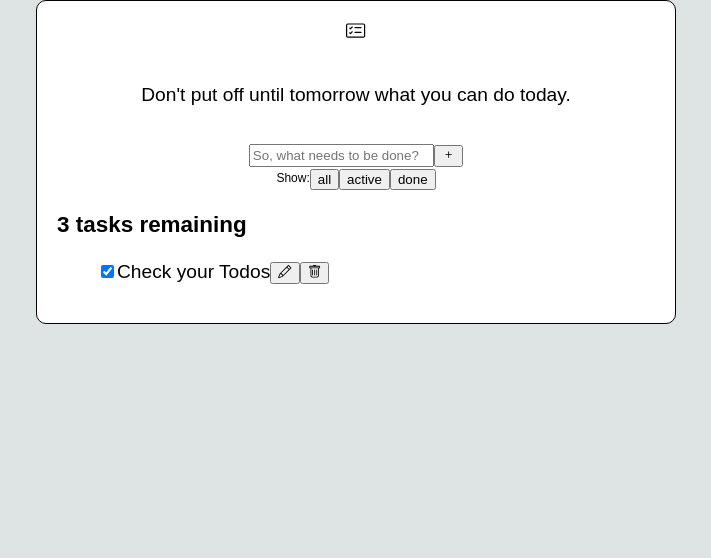
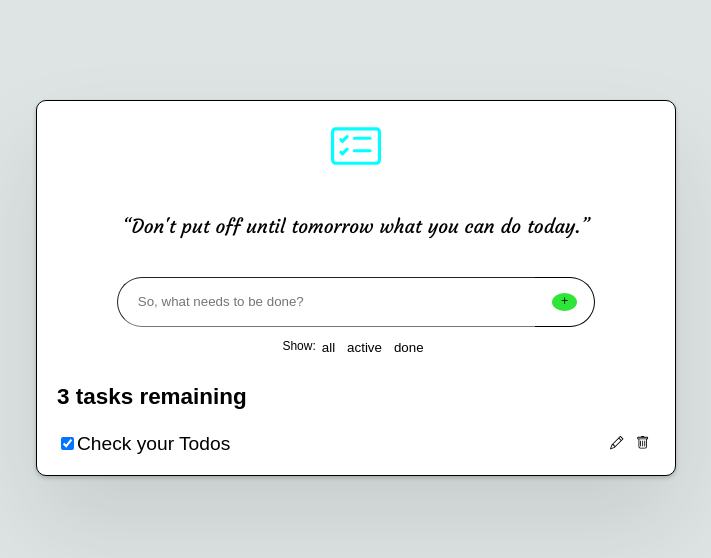
Before and after one commit to mmhamdy/yasta, a React (Create React App) app: page / in a window 1280 px wide. Shown: the top 558 px of the page, without its empty margins (284-995 px from the left). Built offline with nearby package versions, Linux system fonts and the light colour scheme.

Commit message:
styling improvements

```diff
--- a/src/App.css
+++ b/src/App.css
@@ -1,3 +1,5 @@
+@import url('https://fonts.googleapis.com/css2?family=Courgette&display=swap');
+
 *,
 *::before,
 *::after {
@@ -14,17 +16,33 @@ body {
   background-color: rgb(222, 228, 228);
 }
 
+ul {
+  padding: 0;
+  margin: 0;
+  list-style: none;
+}
+
+button {
+  cursor: pointer;
+  border: none;
+  width: auto;
+  background-color: transparent;
+}
+
 #root {
   margin: auto;
 }
 
 .app {
   width: 50%;
+  min-width: 500px;
   padding: 20px;
   border-radius: 10px;
   margin: auto;
+  margin-top: 100px;
   border: 1px solid black;
   background-color: white;
+  box-shadow: 0 2px 4px 0 rgba(0, 0, 0, 0.2), 0 2.5rem 5rem 0 rgba(0, 0, 0, 0.1);
 }
 
 .header {
@@ -33,14 +51,61 @@ body {
   align-items: center;
 }
 
+.header__icon {
+  color: aqua;
+  width: 50px;
+  height: 50px;
+}
+
+.header__quote {
+  font-family: "Courgette";
+}
+
+.header__quote p::before {
+  content: "\201C";
+}
+
+.header__quote p::after {
+  content: "\201D";
+}
+
 .form form{
   display: flex;
   justify-content: center;
 }
 
+.form input[type="text"] {
+  padding: 10px;
+  padding-left: 20px;
+  width: 70%;
+  height: 50px;
+  border-width: 1px;
+  border-right: none;
+  border-top-left-radius: 25px;
+  border-bottom-left-radius: 25px;
+}
+
+.form div {
+  display: flex;
+  justify-content: center;
+  align-items: center;
+  width: 10%;
+  border: 1px solid black;
+  border-left: none;
+  border-top-right-radius: 25px;
+  border-bottom-right-radius: 25px;
+}
+
+.form button {
+  background-color: rgb(46, 230, 55);
+  border-radius: 50%;
+}
+
 .filters {
   display: flex;
   justify-content: center;
+  padding: 4px;
+  margin: 4px;
 }
 
 .filters p {
@@ -53,4 +118,10 @@ body {
 
 .todo {
   display: flex;
+  justify-content: space-between;
+  width: 100%;
 }
+
+.control-btns {
+  justify-self: flex-end;
+}
--- a/src/App.jsx
+++ b/src/App.jsx
@@ -6,7 +6,7 @@ const App = () => {
     <div className="app">
       <div className="header">
         <div><BsCardChecklist className="header__icon"/></div>
-        <blockquote cite="https://www.goodreads.com/quotes/340402-don-t-put-off-until-tomorrow-what-you-can-do-today">
+        <blockquote className="header__quote" cite="https://www.goodreads.com/quotes/340402-don-t-put-off-until-tomorrow-what-you-can-do-today">
           <p>Don't put off until tomorrow what you can do today.</p>
         </blockquote>
       </div>
@@ -24,7 +24,7 @@ const App = () => {
       </div>
       <div className="filters">
         <p>Show:</p>
-        <div className="filter-btns">
+        <div className="btn-group filter-btns">
           <button type="button">all</button>
           <button type="button">active</button>
           <button type="button">done</button>
@@ -40,7 +40,7 @@ const App = () => {
               <input type="checkbox" id="todo-0" defaultChecked={true}/>
               <label htmlFor="todo-0">Check your Todos</label>
             </div>
-            <div>
+            <div className="btn-group control-btns">
               <button type="button"><BsPencil /></button>
               <button type="button"><BsTrash /></button>
             </div>
```
